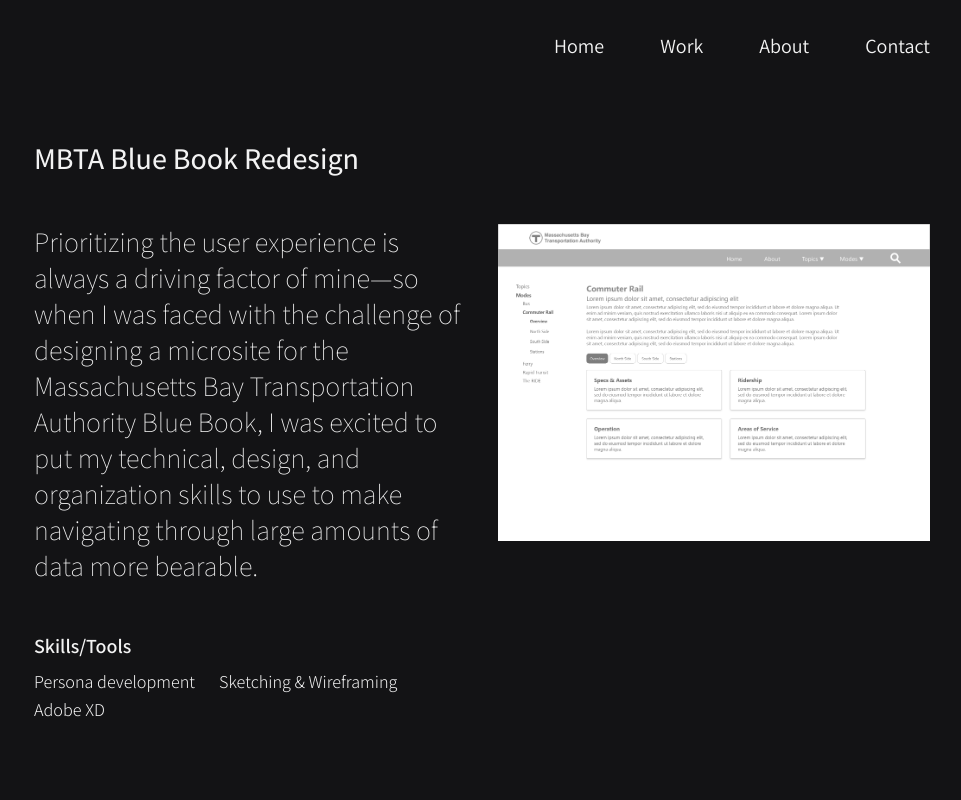
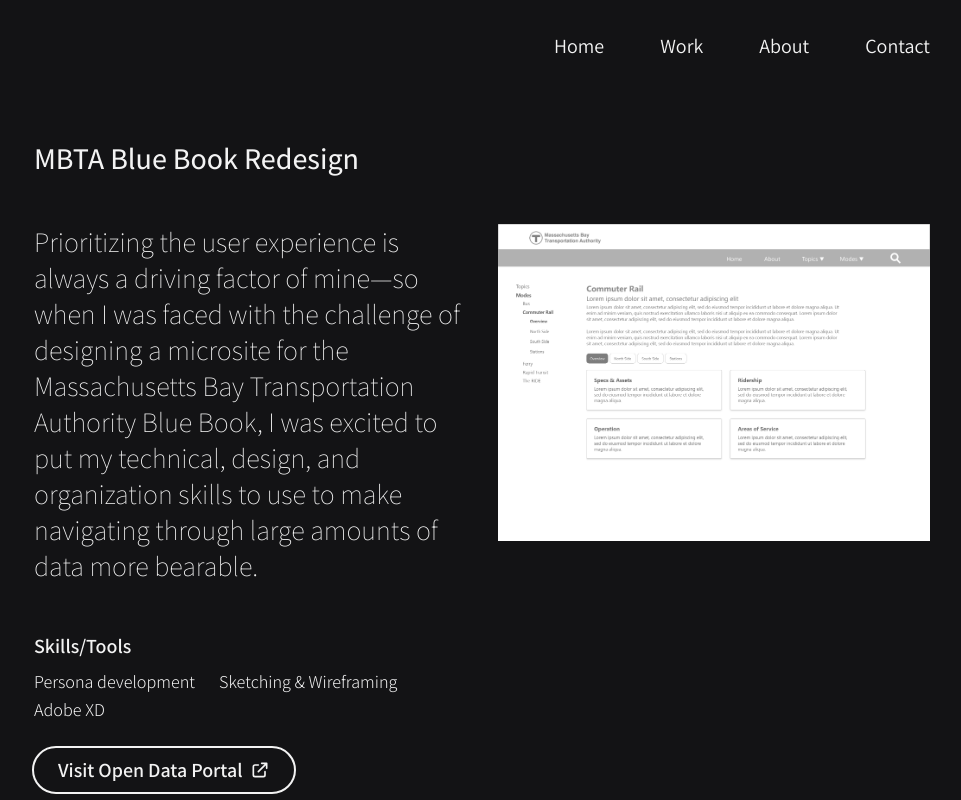
Before and after one commit to aescaba/portfolio, a Next.js app: page /work/bluebook in a window 1280 px wide. Shown: the top 800 px of the page, without its empty margins (158-1119 px from the left). Built offline with nearby package versions, Linux system fonts and the light colour scheme.

Commit message:
fix button styling/linking and add to other projects

```diff
--- a/components/work/summary.js
+++ b/components/work/summary.js
@@ -13,7 +13,7 @@ export default function Summary({ summary, toolsList, imgInfo, hasLink, link = "
             height: string - # - image height
         hasLink: boolean - is there a link to some sort of preview?
         link: string - external preview link. default empty string
-        link: string - link text
+        linkText: string - link text
     */
 
     // parameters needed to render image
@@ -26,11 +26,11 @@ export default function Summary({ summary, toolsList, imgInfo, hasLink, link = "
     function previewLink() {
         if (hasLink) {
             return (
-                <button class="flex flex-row mt-6 outline outline-2 rounded-full px-6 py-2  transition ease-in-out delay-[25ms] hover:bg-white hover:text-black hover:outline-0 text-xl font-bold hover:bg-gradient-to-l from-orange-300 via-amber-300 to-blue-400">
-                    <a href={link} target="_blank" aria-label={"View a live preview"}
-                        class="text-lg font-semibold">
-                        {linkText}<HiOutlineExternalLink class="inline ml-2" /></a>
+                <a href={link} target="_blank" aria-label={"View a live preview"}>
+                <button class="flex mt-6 items-center text-lg font-semibold outline outline-2 rounded-full px-6 py-2 transition ease-in-out delay-[25ms] hover:bg-white hover:text-black hover:outline-0 text-xl font-bold hover:bg-gradient-to-l from-orange-300 via-amber-300 to-blue-400">
+                        {linkText}<HiOutlineExternalLink class="inline ml-2" />
                 </button>
+                </a>
             )
         }
     }
--- a/pages/work/bluebook.js
+++ b/pages/work/bluebook.js
@@ -41,7 +41,9 @@ export default function BlueBook() {
         summary={summary}
         toolsList={toolsList}
         imgInfo={imgInfo}
-        hasLink={false}
+        hasLink={true}
+        link="https://mbta-massdot.opendata.arcgis.com/"
+        linkText="Visit Open Data Portal"
       />
 
       {/* second row - overview and responsibilities */}
--- a/pages/work/unimaps.js
+++ b/pages/work/unimaps.js
@@ -44,7 +44,9 @@ export default function UniMaps() {
       summary={summary}
       toolsList={toolsList}
       imgInfo = {imgInfo}
-      hasLink={false}
+      hasLink={true}
+      link="https://drive.google.com/file/d/1Mn1ZaLUWeAT9z04bvnlV_ln-Hf0TZamY/view?usp=sharing"
+      linkText="View Proposal"
     />
 
   {/* second row - overview and responsibilities */}
```
